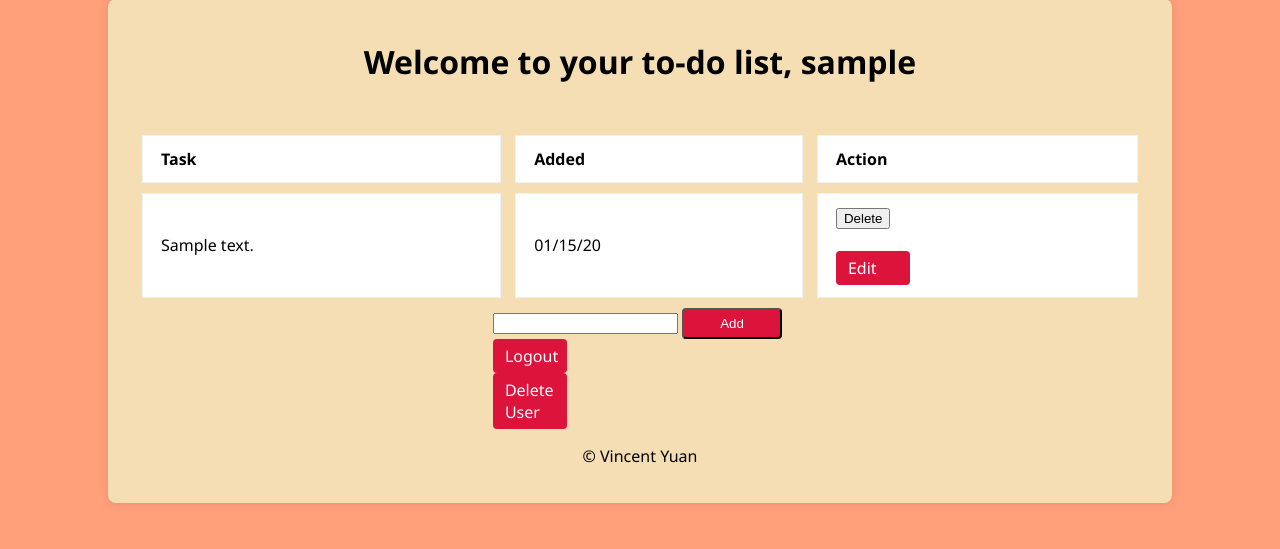
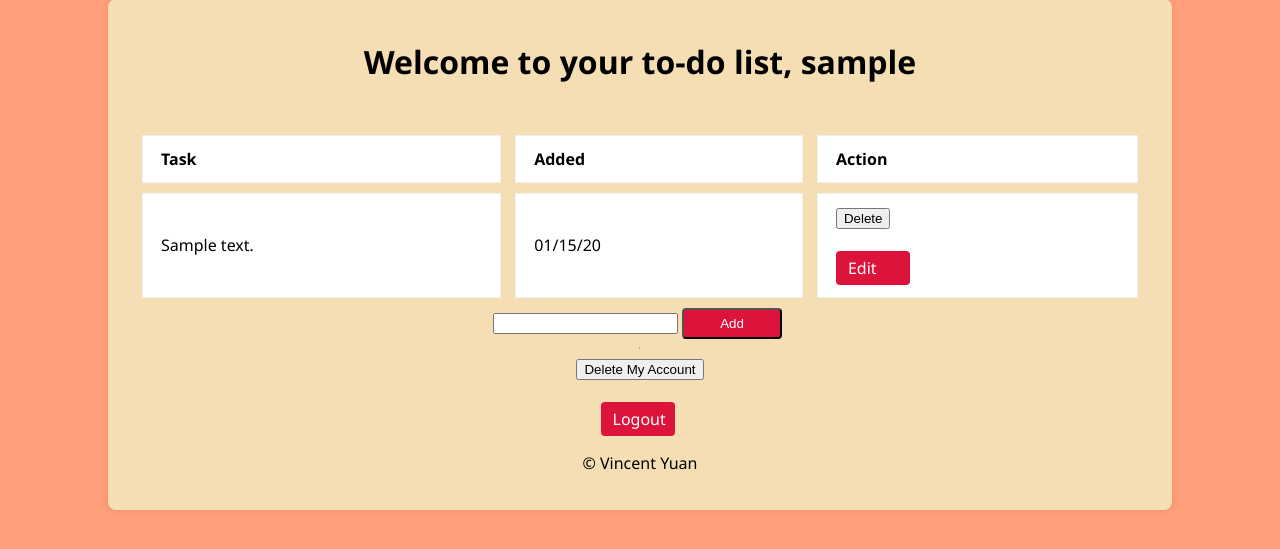
Before and after one commit to VincentYuann/Coding-Dojo, a Flask app: page /home in a window 1280 px wide. Shown: the part 21-570 px from the top of the page. Run offline with Flask 3, Linux system fonts and the light colour scheme; the visitor is signed in with stand-in values (Sample User, id 1); tables that the repository leaves empty hold one stand-in row (values such as "Sample post").

Commit message:
fixed deleting bugs

```diff
--- a/Flask/ToDoList/templates/home.html
+++ b/Flask/ToDoList/templates/home.html
@@ -37,10 +37,18 @@
     <form action="{{ url_for('home') }}" method="post">
         <input type="text" name="content" id="content">
         <button id="btn_Add">Add</button>
-        <br>
-        <a href="{{ url_for('logout') }}">Logout</a>
-        <a href="{{ url_for('delete_user') }}">Delete User</a>
     </form>
+
+    <hr>
+
+    <form action="{{ url_for('delete_user') }}" method="POST">
+        <button type="submit"
+        onclick="return confirm('Are you sure you want to delete your account? This will delete all your tasks and cannot be undone.')">
+        Delete My Account
+        </button>
+    </form>
+    <br>
+    <a href="{{ url_for('logout') }}">Logout</a>
 
     <footer>
         <p>&copy; Vincent Yuan</p>
```
